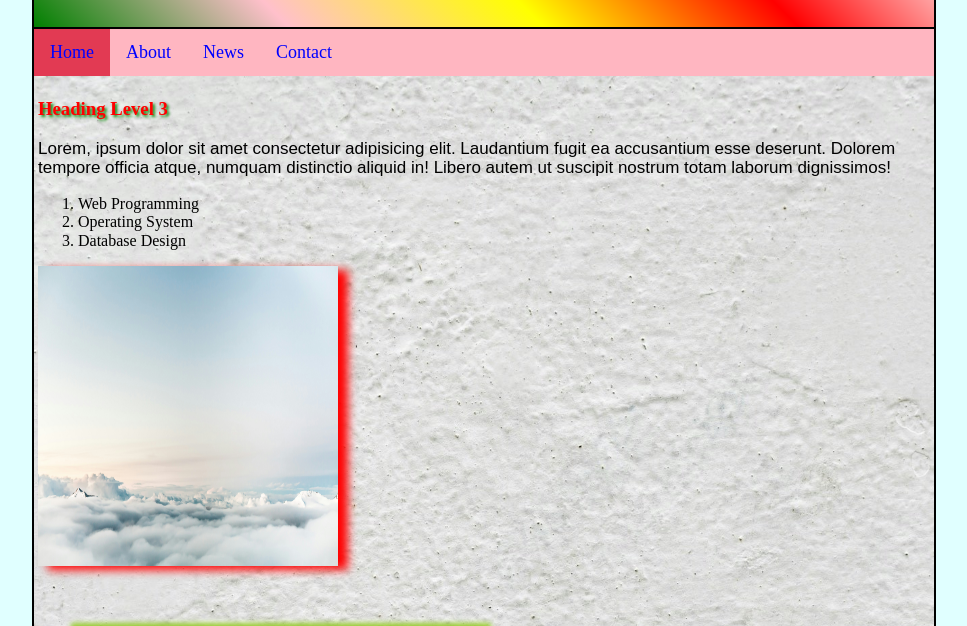
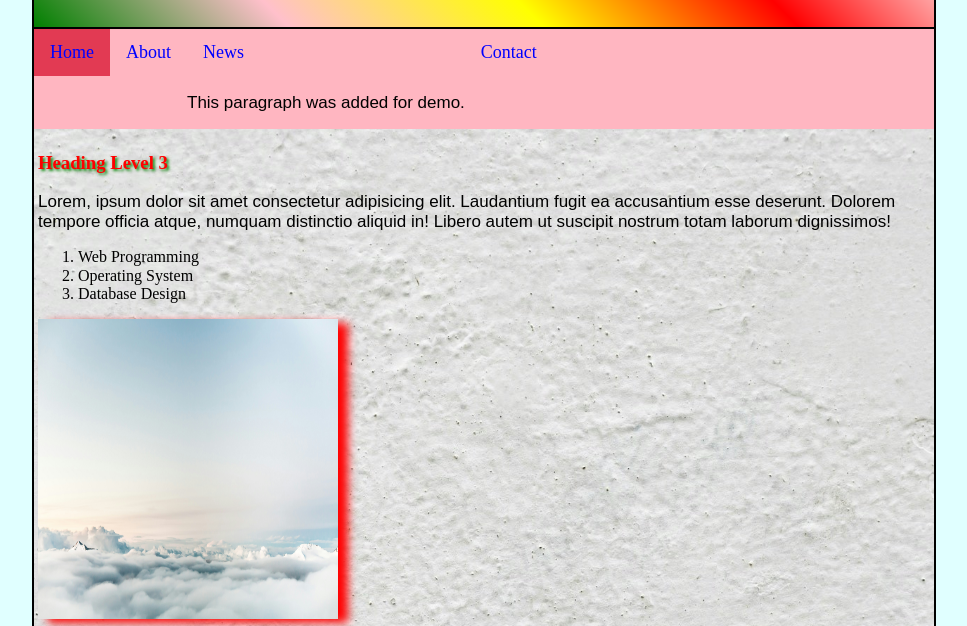
Before and after one commit to sepidebnh/sepidebnh.github.io, a plain HTML site: page index.html in a window 1280 px wide. Shown: the part 95-721 px from the top of the page, without its empty margins (156-1123 px from the left). Drawn offline with Linux system fonts and the light colour scheme; grey boxes are pictures that could not be loaded.

Commit message:
Update index.html

```diff
--- a/index.html
+++ b/index.html
@@ -26,6 +26,7 @@
                         <a href="#">Link 2</a>
                         <a href="#">Link 3</a>
                     </div>
+                    <p>This paragraph was added for demo.</p>
                 </li>
                 <li><a href="contact.html">Contact</a></li>
             </ul>
```
